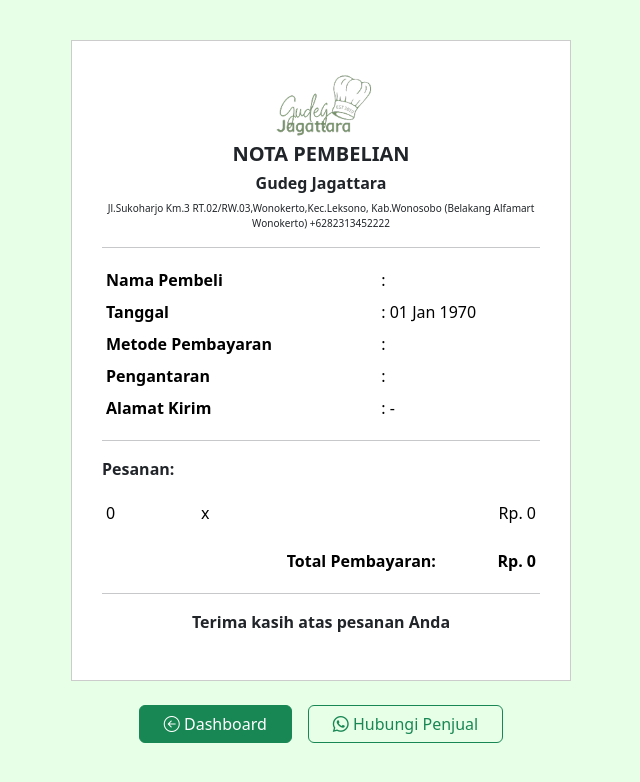
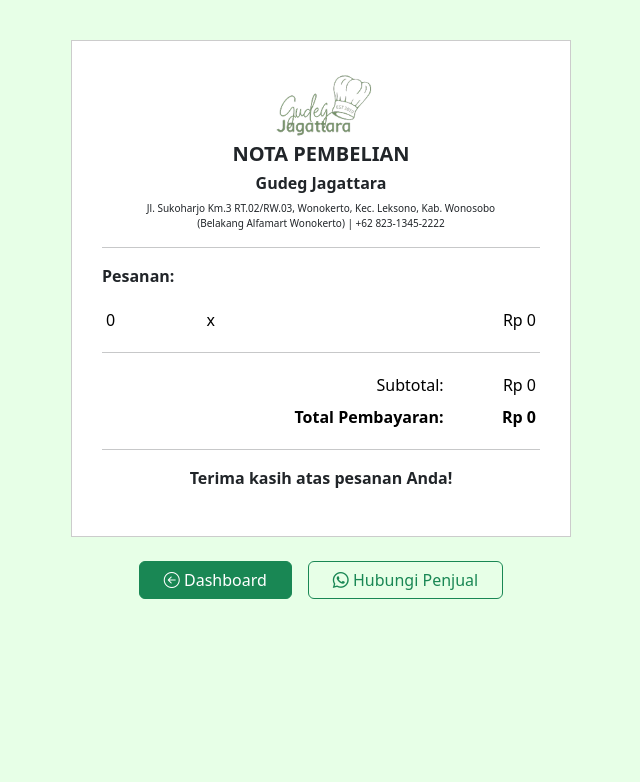
Before and after one commit to sifahikmah/Capstone-Project-Gudeg-Jagattara, a PHP site: page /nota.php in a window 1280 px wide. Shown: the top 782 px of the page, without its empty margins (319-959 px from the left). Run offline with PHP 8.4, Linux system fonts and the light colour scheme; data that the repository does not hold is empty.

Commit message:
Memperbaiki semua proes pemesanan dengan menambhakn ongkir

```diff
--- a/nota.php
+++ b/nota.php
@@ -10,9 +10,7 @@ $stmt->execute();
 $pesanan = $stmt->get_result()->fetch_assoc();
 $stmt->close();
 
-
-
-// Ambil detail menu
+// Ambil detail pesanan + harga
 $menuQuery = "
   SELECT IFNULL(m.nama_menu, d.nama_menu_manual) AS nama, d.jumlah, d.harga_satuan
   FROM detail_pesanan d
@@ -26,7 +24,7 @@ $menuResult = $stmtMenu->get_result();
 $stmtMenu->close();
 
 function formatRupiah($angka) {
-  return 'Rp. ' . number_format($angka, 0, ',', '.');
+  return 'Rp ' . number_format($angka, 0, ',', '.');
 }
 ?>
 
@@ -34,7 +32,7 @@ function formatRupiah($angka) {
 <html lang="id">
 <head>
   <meta charset="UTF-8">
-  <title>Nota</title>
+  <title>Nota Pesanan</title>
   <meta name="viewport" content="width=device-width, initial-scale=1.0">
   <link href="https://cdn.jsdelivr.net/npm/bootstrap@5.3.3/dist/css/bootstrap.min.css" rel="stylesheet">
   <link href="https://cdn.jsdelivr.net/npm/bootstrap-icons@1.10.5/font/bootstrap-icons.css" rel="stylesheet">
@@ -65,69 +63,60 @@ function formatRupiah($angka) {
   <h5>NOTA PEMBELIAN</h5>
   <h6>Gudeg Jagattara</h6>
   <p style="font-size: x-small; text-align: center;">
-    Jl.Sukoharjo Km.3 RT.02/RW.03,Wonokerto,Kec.Leksono, Kab.Wonosobo (Belakang Alfamart Wonokerto) +6282313452222
+    Jl. Sukoharjo Km.3 RT.02/RW.03, Wonokerto, Kec. Leksono, Kab. Wonosobo <br>
+    (Belakang Alfamart Wonokerto) | +62 823-1345-2222
   </p>
   <hr>
 
-  <table class="table table-borderless table-sm w-100">
+  <p><strong>Pesanan:</strong></p>
+  <table class="table table-borderless table-sm">
+    <tbody>
+      <?php
+      $subtotal = 0;
+      while ($item = $menuResult->fetch_assoc()):
+        $total_item = $item['jumlah'] * $item['harga_satuan'];
+        $subtotal += $total_item;
+      ?>
+        <tr>
+          <td><?= htmlspecialchars($item['nama']) ?></td>
+          <td>x<?= $item['jumlah'] ?></td>
+          <td class="text-end"><?= formatRupiah($total_item) ?></td>
+        </tr>
+      <?php endwhile; ?>
+    </tbody>
+  </table>
+
+  <hr>
+  <table class="table table-borderless table-sm">
     <tbody>
       <tr>
-        <td><strong>Nama Pembeli</strong></td>
-        <td>: <?= ucfirst(htmlspecialchars($pesanan['nama_pembeli'])) ?></td>
+        <td colspan="2" class="text-end">Subtotal:</td>
+        <td class="text-end"><?= formatRupiah($subtotal) ?></td>
       </tr>
+      <?php if ($pesanan['metode_pengantaran'] === 'dikirim'):
+        $ongkir = 10000;
+      ?>
       <tr>
-        <td><strong>Tanggal</strong></td>
-        <td>: <?= date('d M Y', strtotime($pesanan['created_at'])) ?></td>
+        <td colspan="2" class="text-end">Ongkos Kirim:</td>
+        <td class="text-end"><?= formatRupiah($ongkir) ?></td>
       </tr>
+      <?php else: $ongkir = 0; endif; ?>
       <tr>
-        <td><strong>Metode Pembayaran</strong></td>
-        <td>: <?= ucfirst(htmlspecialchars($pesanan['metode_pembayaran'])) ?></td>
-      </tr>
-      <tr>
-        <td><strong>Pengantaran</strong></td>
-        <td>: <?= ucfirst(htmlspecialchars($pesanan['metode_pengantaran'])) ?></td>
-      </tr>
-      <tr>
-        <td><strong>Alamat Kirim</strong></td>
-        <td>: <?= $pesanan['alamat'] ? htmlspecialchars($pesanan['alamat']) : '-' ?></td>
+        <td colspan="2" class="text-end"><strong>Total Pembayaran:</strong></td>
+        <td class="text-end"><strong><?= formatRupiah($subtotal + $ongkir) ?></strong></td>
       </tr>
     </tbody>
   </table>
 
   <hr>
-  <p><strong>Pesanan:</strong></p>
-  <table class="table table-borderless table-sm">
-    <tbody>
-      <?php $total = 0; while ($item = $menuResult->fetch_assoc()):
-        $subtotal = $item['jumlah'] * $item['harga_satuan'];
-        $total += $subtotal;
-      ?>
-      <tr>
-        <td><?= htmlspecialchars($item['nama']) ?></td>
-        <td>x<?= $item['jumlah'] ?></td>
-        <td class="text-end"><?= formatRupiah($subtotal) ?></td>
-      </tr>
-      <?php endwhile; ?>
-    </tbody>
-  </table>
+  <p class="text-center"><strong>Terima kasih atas pesanan Anda!</strong></p>
+</div>
 
-  <table class="table table-borderless table-sm">
-    <tbody>
-      <tr>
-        <td colspan="2" class="text-end"><strong>Total Pembayaran:</strong></td>
-        <td class="text-end"><strong><?= formatRupiah($total) ?></strong></td>
-      </tr>
-    </tbody>
-  </table>
-
-  <hr>
-  <p class="text-center"><strong>Terima kasih atas pesanan Anda</strong></p>
-</div>
 <div class="text-center mt-4 d-flex justify-content-center gap-3">
   <a href="index.php" class="btn btn-success px-4">
     <i class="bi bi-arrow-left-circle"></i> Dashboard
   </a>
-  <a href="https://wa.me/6281327456736?text=Halo%20saya%20ingin%20bertanya%20mengenai%20pemesanan%20yang%20sudah%20saya%20buat."  class="btn btn-outline-success px-4" target="_blank">
+  <a href="https://wa.me/6281327456736?text=Halo%20saya%20ingin%20bertanya%20mengenai%20pemesanan%20yang%20sudah%20saya%20buat." target="_blank" class="btn btn-outline-success px-4">
     <i class="bi bi-whatsapp"></i> Hubungi Penjual
   </a>
 </div>
```
Also changed, not shown: checkout.php (+74 -26 lines), proses_checkout.php (+13 -13 lines).
